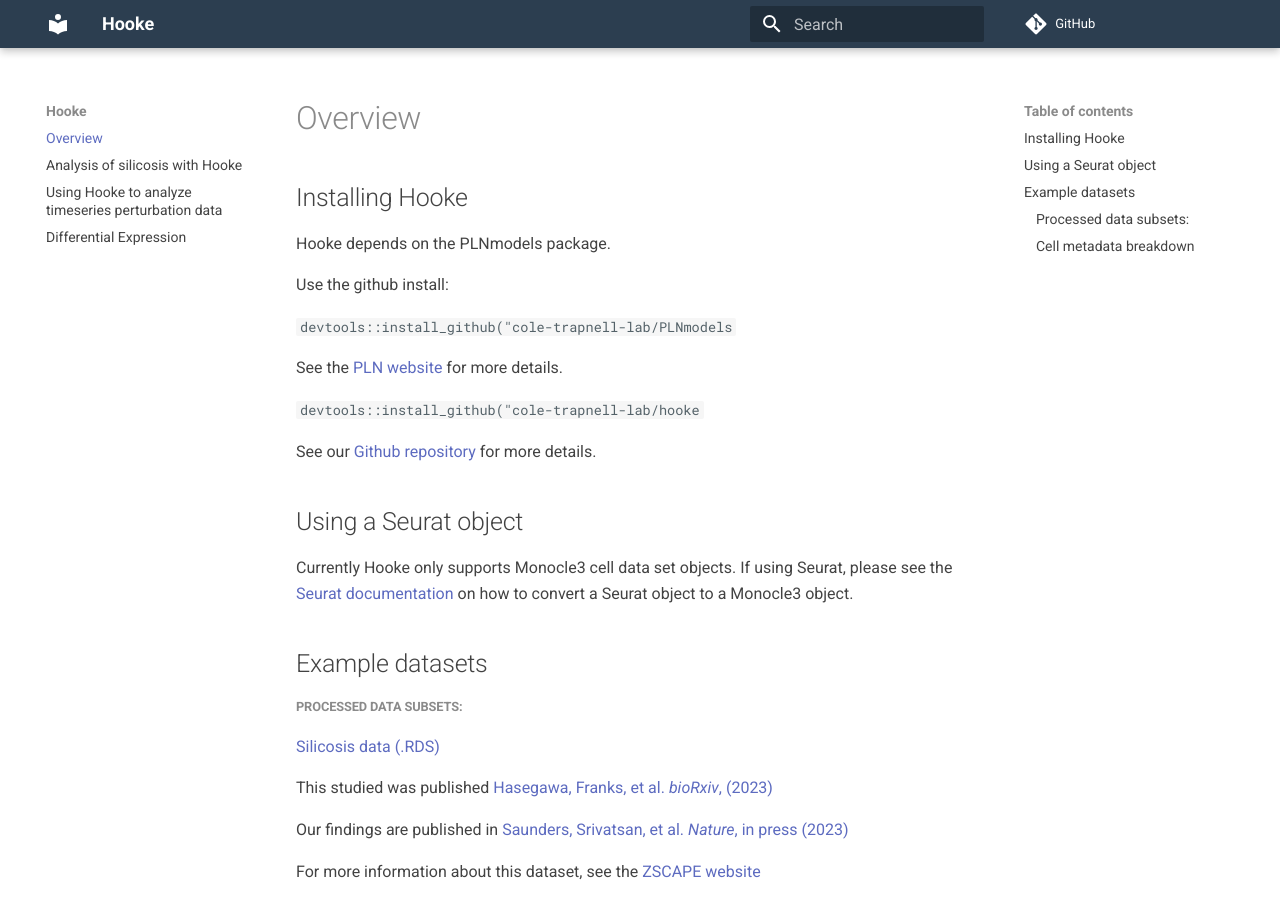
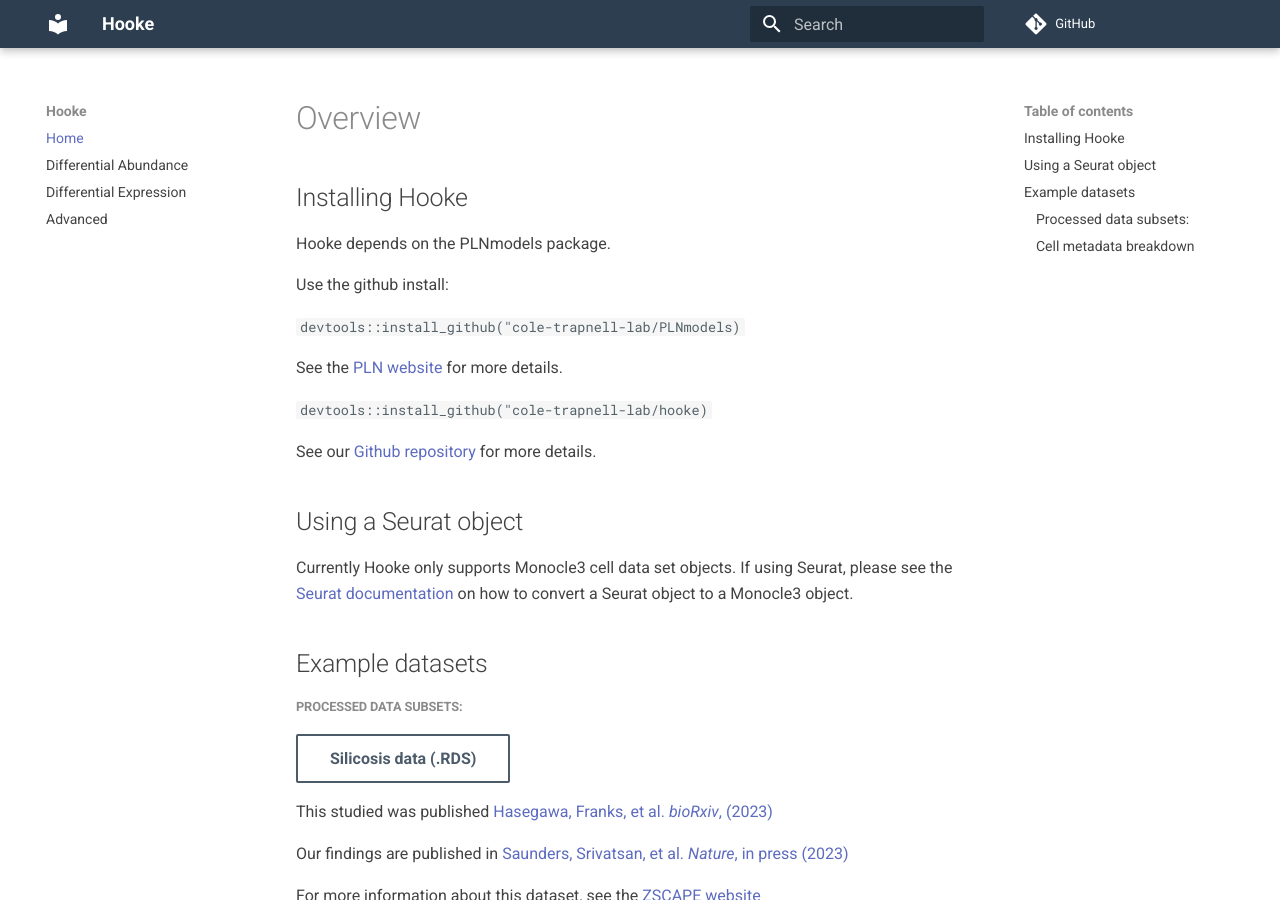
Before and after one commit to cole-trapnell-lab/hooke, an MkDocs documentation site: the page built from docs/index.md, in a window 1280 px wide and 900 px high. Built offline with MkDocs 1.6.1 and Material for MkDocs 9.7.7, drawn with Linux system fonts in a browser that asks for light colours; comment, search, counter and statistics services are not loaded; some of the changed lines change nothing that is shown.

Commit message:
updated navigation

```diff
--- a/docs/index.md
+++ b/docs/index.md
@@ -6,11 +6,11 @@ Hooke depends on the PLNmodels package.
 
 Use the github install:
 
-`devtools::install_github("cole-trapnell-lab/PLNmodels`
+`devtools::install_github("cole-trapnell-lab/PLNmodels)`
 
 See the [PLN website](https://pln-team.github.io/PLNmodels/index.html) for more details.
 
-`devtools::install_github("cole-trapnell-lab/hooke`
+`devtools::install_github("cole-trapnell-lab/hooke)`
 
 See our [Github repository](https://github.com/cole-trapnell-lab/hooke) for more details.
 
@@ -25,7 +25,7 @@ Currently Hooke only supports Monocle3 cell data set objects. If using Seurat, p
 ##### Processed data subsets:
 
 
-[Silicosis data (.RDS)](https://depts.washington.edu/trapnell-lab/software/hooke/silicosis_cds.rds)
+[Silicosis data (.RDS)](https://depts.washington.edu/trapnell-lab/software/hooke/silicosis_cds.rds){ .md-button }
 
 
 This studied was published [Hasegawa, Franks, et al. _bioRxiv_, (2023)](https://www.biorxiv.org/content/10.1101/2023.02.17.528996v1)
--- a/mkdocs.yml
+++ b/mkdocs.yml
@@ -1,5 +1,11 @@
 site_name: Hooke
 site_author: Maddy Duran
+
+nav:
+  - Home: index.md
+  - Differential Abundance: about.md
+  - Differential Expression: deg.md
+  - Advanced: advanced.md
 
 theme:
   palette:
```
